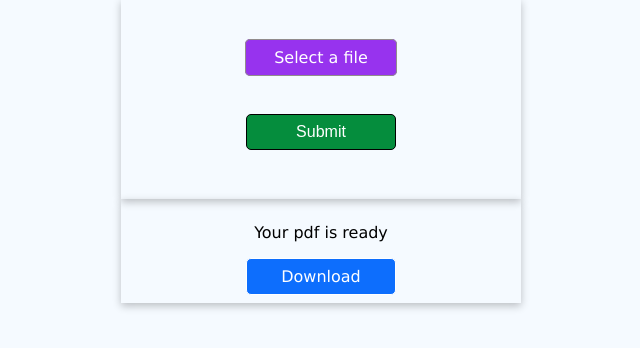
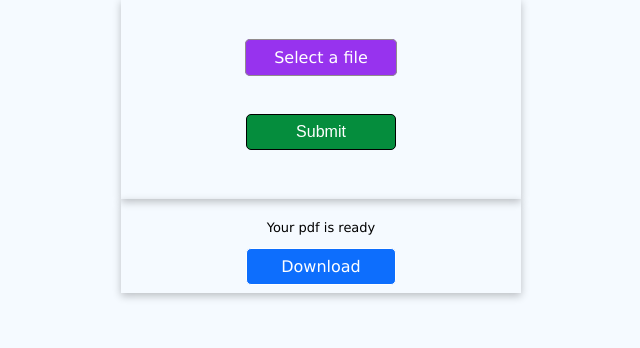
Before and after one commit to Gokulancv10/document-converter, a Django app: template app/templates/app/image_to_pdf.html in a window 1280 px wide. Shown: the part 214-562 px from the top of the page, without its empty margins (319-959 px from the left). Run offline with Django 3.2, Linux system fonts and the light colour scheme; the template is opened without the code that fills it: most values are stand-ins (such as "Sample title", 1, 10 or a date in 2020).

Commit message:
Updated font-size of the images to pdf conversion message

```diff
--- a/static/css/image2pdf.css
+++ b/static/css/image2pdf.css
@@ -23,7 +23,7 @@ form .image-file {
 }
 
 .image-download p {
-    font-size: medium;
+    font-size: small;
     font-weight: 500;
 }
 
@@ -45,7 +45,3 @@ form .image-file {
     color: var(--bs-primary);
     border: 1px solid var(--bs-primary);
 }
-
-.conversion-message {
-    font-size: small;
-}
```
